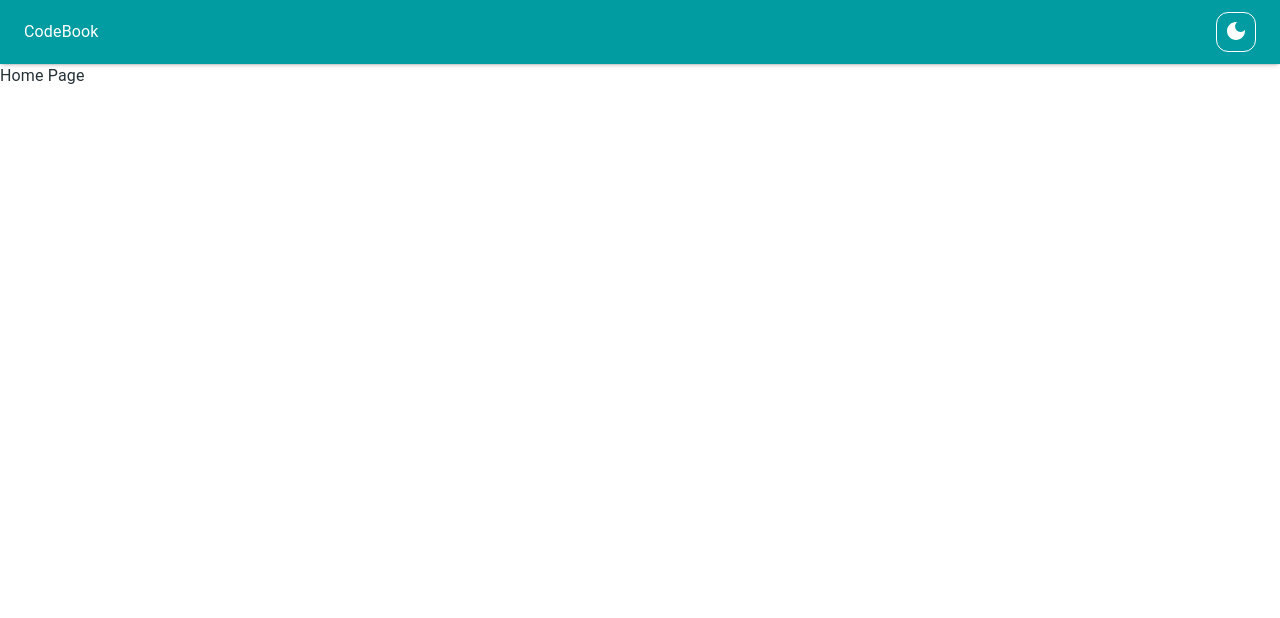
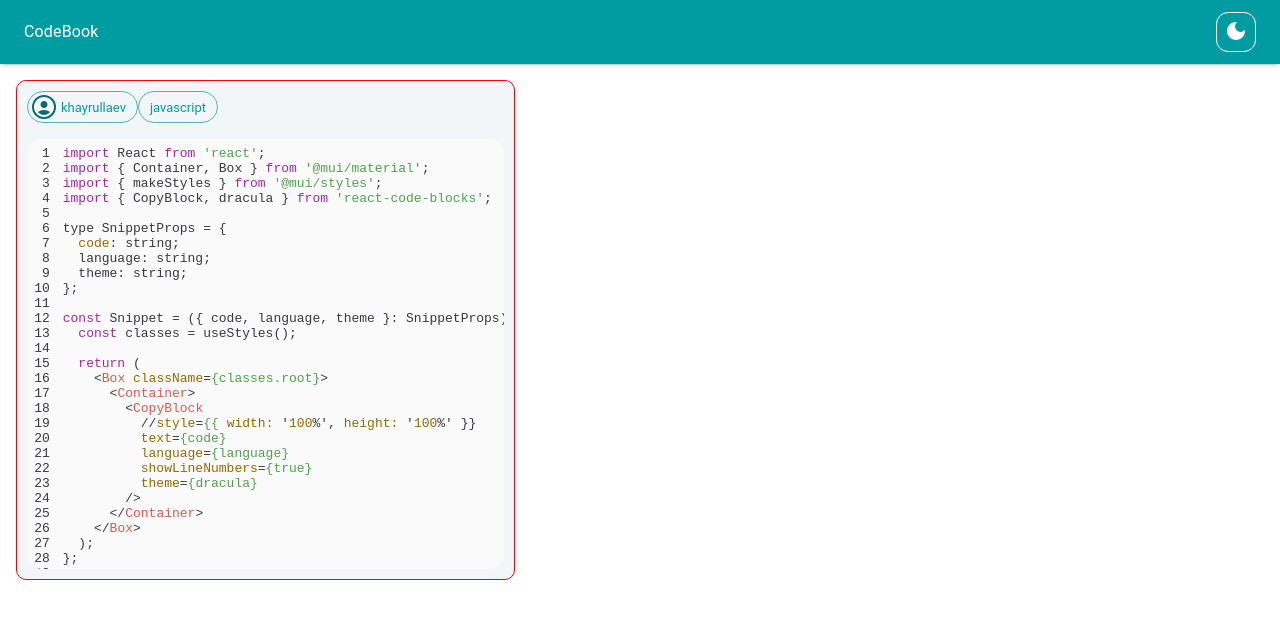
Before and after one commit to khayrullaev/Codebook, a React (Create React App) app: page / in a window 1280 px wide. Shown: the top 618 px of the page. Built offline with nearby package versions, Linux system fonts and the light colour scheme; what jss-rtl would draw is missing.

Commit message:
code hiighlight component added

```diff
--- a/package.json
+++ b/package.json
@@ -20,11 +20,13 @@
     "jss": "^10.8.0",
     "jss-rtl": "^0.3.0",
     "react": "^17.0.2",
+    "react-code-blocks": "0.0.9-0",
     "react-dom": "^17.0.2",
     "react-helmet": "^6.1.0",
     "react-redux": "^7.2.5",
     "react-router-dom": "^5.3.0",
     "react-scripts": "4.0.3",
+    "react-syntax-highlighter": "^15.4.4",
     "styled-components": "^5.3.1",
     "typescript": "^4.1.2",
     "web-vitals": "^1.0.1"
--- /dev/null
+++ b/src/components/common/Snippet.tsx
@@ -0,0 +1,78 @@
+import React from 'react';
+import { Box, Chip, Avatar } from '@mui/material';
+import { makeStyles } from '@mui/styles';
+import SyntaxHighlighter from 'react-syntax-highlighter';
+import {
+  atomOneLight,
+  atomOneDark,
+} from 'react-syntax-highlighter/dist/esm/styles/hljs';
+
+import AccountCircleIcon from '@mui/icons-material/AccountCircle';
+import useSettings from 'hooks/useSettings';
+
+type SnippetProps = {
+  code: string;
+  language: string;
+  userName: string;
+};
+
+const Snippet = ({ code, language, userName }: SnippetProps) => {
+  const classes = useStyles();
+  const { settings } = useSettings();
+
+  return (
+    <Box className={classes.root}>
+      <Box display="flex" flexDirection="row" pb={2}>
+        <Chip
+          avatar={
+            <Avatar>
+              <AccountCircleIcon />
+            </Avatar>
+          }
+          label={userName}
+          color="primary"
+          variant="outlined"
+        />
+        <Chip label={language} color="primary" variant="outlined" />
+      </Box>
+      <SyntaxHighlighter
+        language={language}
+        lineProps={{
+          style: { wordBreak: 'break-all', whiteSpace: 'pre-wrap' },
+        }}
+        showLineNumbers={true}
+        style={settings.theme === 'LIGHT' ? atomOneLight : atomOneDark}
+        customStyle={{
+          width: '100%',
+          height: '100%',
+          borderRadius: 15,
+          overflowY: 'scroll',
+        }}
+      >
+        {code}
+      </SyntaxHighlighter>
+    </Box>
+  );
+};
+
+const useStyles = makeStyles((theme: any) => ({
+  root: {
+    display: 'flex',
+    flexDirection: 'column',
+    justifyContent: 'center',
+    backgroundColor: theme.palette.background.paper,
+    border: '1px solid red',
+    borderRadius: 10,
+    padding: '10px',
+    width: '40%',
+    height: 500,
+    overflow: 'hidden',
+  },
+
+  copyBlock: {
+    width: '100%',
+    height: '100%',
+  },
+}));
+
+export default Snippet;
--- a/src/pages/HomePage.tsx
+++ b/src/pages/HomePage.tsx
@@ -1,13 +1,64 @@
 import { makeStyles } from '@mui/styles';
 import Page from 'components/Page';
 import { Typography } from '@mui/material';
+import Snippet from 'components/common/Snippet';
+
+const exampleCode = `import React from 'react';
+import { Container, Box } from '@mui/material';
+import { makeStyles } from '@mui/styles';
+import { CopyBlock, dracula } from 'react-code-blocks';
+
+type SnippetProps = {
+  code: string;
+  language: string;
+  theme: string;
+};
+
+const Snippet = ({ code, language, theme }: SnippetProps) => {
+  const classes = useStyles();
+
+  return (
+    <Box className={classes.root}>
+      <Container>
+        <CopyBlock
+          //style={{ width: '100%', height: '100%' }}
+          text={code}
+          language={language}
+          showLineNumbers={true}
+          theme={dracula}
+        />
+      </Container>
+    </Box>
+  );
+};
+
+const useStyles = makeStyles((theme: any) => ({
+  root: {
+    display: 'flex',
+    justifyContent: 'center',
+    border: '1px solid red',
+    width: 500,
+    height: 'auto',
+  },
+  copyBlock: {
+    width: '100%',
+    height: '100%',
+  },
+}));
+
+export default Snippet;`;
 
 export default function HomePage() {
   const classes = useStyles();
 
   return (
     <Page title="HomePage" className={classes.root}>
-      <Typography color="textPrimary">Home Page</Typography>
+      {/* <Typography color="textPrimary">Home Page</Typography> */}
+      <Snippet
+        code={exampleCode}
+        language={'javascript'}
+        userName="khayrullaev"
+      />
     </Page>
   );
 }
@@ -15,5 +66,6 @@ export default function HomePage() {
 const useStyles = makeStyles((theme: any) => ({
   root: {
     backgroundColor: theme.palette.background.light,
+    padding: theme.spacing(2),
   },
 }));
```
Also changed, not shown: src/components/common/SnippetsContainer.tsx (added, +7 -0 lines), 1 other file (tests, documents, lock files or other folders).
